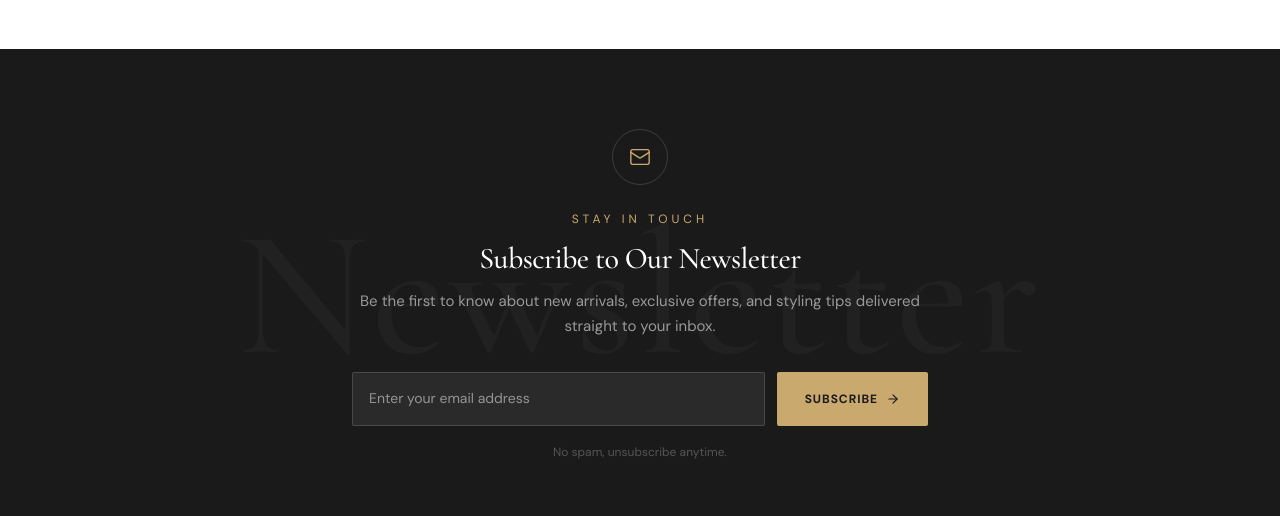
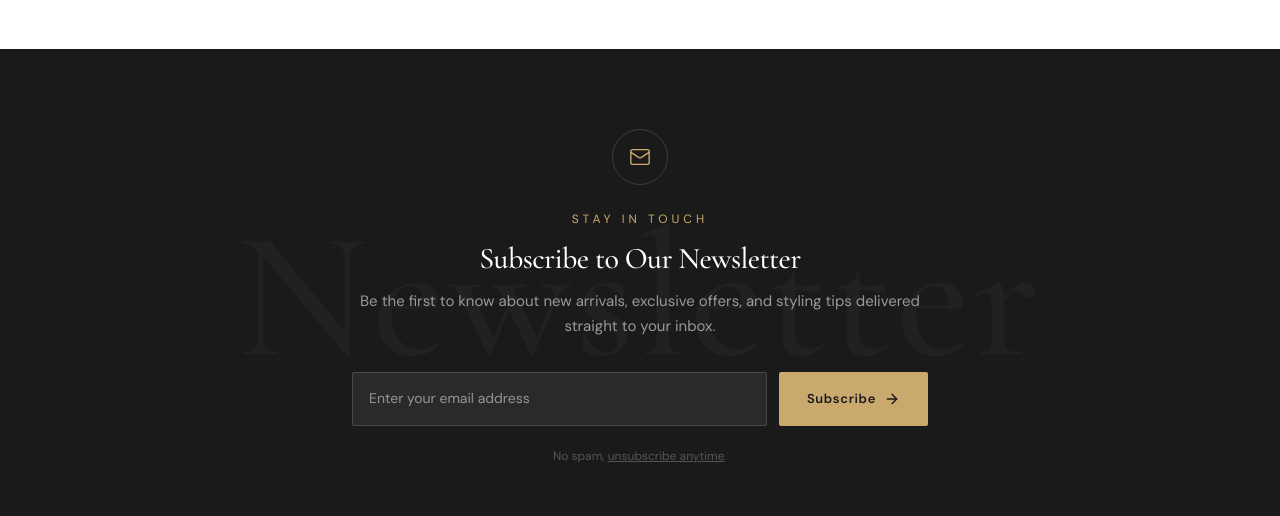
Before and after one commit to Shan-john/alora, a React (Vite) app in the folder alora-frontend/: page / in a window 1280 px wide. Shown: the part 1560-2076 px from the top of the page. Built offline with nearby package versions, Linux system fonts and the light colour scheme; no server answers.

Commit message:
feat: implement newsletter subscription system with API integration and frontend component

```diff
--- a/alora-frontend/src/components/home/Newsletter.jsx
+++ b/alora-frontend/src/components/home/Newsletter.jsx
@@ -1,5 +1,5 @@
 import { useState } from 'react';
-import { motion } from 'framer-motion';
+import { motion, AnimatePresence } from 'framer-motion';
 import { Mail, ArrowRight, CheckCircle } from 'lucide-react';
 import { api } from '../../utils/api';
 import toast from 'react-hot-toast';
@@ -8,6 +8,7 @@ export default function Newsletter() {
   const [email, setEmail] = useState('');
   const [loading, setLoading] = useState(false);
   const [subscribed, setSubscribed] = useState(false);
+  const [isUnsubscribe, setIsUnsubscribe] = useState(false);
 
   const handleSubmit = async (e) => {
     e.preventDefault();
@@ -15,12 +16,18 @@ export default function Newsletter() {
 
     setLoading(true);
     try {
-      await api.subscribe(email.trim());
-      setSubscribed(true);
-      setEmail('');
-      toast.success('Subscribed successfully!');
+      if (isUnsubscribe) {
+        await api.unsubscribe(email.trim());
+        toast.success('Unsubscribed successfully.');
+        setEmail('');
+      } else {
+        await api.subscribe(email.trim());
+        setSubscribed(true);
+        setEmail('');
+        toast.success('Subscribed successfully!');
+      }
     } catch (err) {
-      toast.error(err.message || 'Failed to subscribe. Please try again.');
+      toast.error(err.message || `Failed to ${isUnsubscribe ? 'unsubscribe' : 'subscribe'}. Please try again.`);
     } finally {
       setLoading(false);
     }
@@ -70,20 +77,22 @@ export default function Newsletter() {
             Stay in Touch
           </p>
           <h2
-            className="font-display font-medium"
+            className="font-display font-medium transition-all"
             style={{ fontSize: '30px', color: '#fff', lineHeight: 1.2, marginBottom: '12px' }}
           >
-            Subscribe to Our Newsletter
+            {isUnsubscribe ? 'Unsubscribe from Newsletter' : 'Subscribe to Our Newsletter'}
           </h2>
           <p
-            className="font-body"
+            className="font-body transition-all"
             style={{ fontSize: '15px', color: '#999', lineHeight: 1.7, marginBottom: '32px' }}
           >
-            Be the first to know about new arrivals, exclusive offers, and styling tips delivered straight to your inbox.
+            {isUnsubscribe
+              ? 'We\'re sorry to see you go. Enter your email below to unsubscribe.'
+              : 'Be the first to know about new arrivals, exclusive offers, and styling tips delivered straight to your inbox.'}
           </p>
 
           {/* Form or Success */}
-          {subscribed ? (
+          {subscribed && !isUnsubscribe ? (
             <motion.div
               initial={{ opacity: 0, scale: 0.9 }}
               animate={{ opacity: 1, scale: 1 }}
@@ -124,35 +133,53 @@ export default function Newsletter() {
               <button
                 type="submit"
                 disabled={loading}
-                className="font-body uppercase flex items-center justify-center gap-2 transition-colors hover:opacity-90 disabled:opacity-60"
+                className="font-body flex items-center justify-center gap-2 transition-colors hover:opacity-90 disabled:opacity-60"
                 style={{
                   padding: '14px 28px',
-                  fontSize: '12px',
-                  fontWeight: 700,
-                  letterSpacing: '0.08em',
-                  color: '#1a1a1a',
-                  backgroundColor: '#c9a96e',
-                  border: 'none',
+                  fontSize: '13px',
+                  fontWeight: 600,
+                  letterSpacing: '0.05em',
+                  color: isUnsubscribe ? '#fff' : '#1a1a1a',
+                  backgroundColor: isUnsubscribe ? 'rgba(255,255,255,0.1)' : '#c9a96e',
+                  border: isUnsubscribe ? '1px solid rgba(255,255,255,0.2)' : 'none',
                   borderRadius: '2px',
                   cursor: loading ? 'not-allowed' : 'pointer',
                 }}
               >
-                {loading ? 'Subscribing...' : (
+                {loading ? (isUnsubscribe ? 'Unsubscribing...' : 'Subscribing...') : (
                   <>
-                    Subscribe
-                    <ArrowRight size={14} strokeWidth={2} />
+                    {isUnsubscribe ? 'Confirm Unsubscribe' : 'Subscribe'}
+                    {!isUnsubscribe && <ArrowRight size={16} strokeWidth={2} />}
                   </>
                 )}
               </button>
             </form>
           )}
 
-          <p
-            className="font-body"
-            style={{ fontSize: '12px', color: '#555', marginTop: '16px' }}
+          <div
+            className="font-body text-center"
+            style={{ fontSize: '12px', color: '#555', marginTop: '20px' }}
           >
-            No spam, unsubscribe anytime.
-          </p>
+            {isUnsubscribe ? (
+              <button onClick={() => setIsUnsubscribe(false)} className="hover:text-[#c9a96e] transition-colors underline object-bottom">
+                Wait, I want to stay subscribed
+              </button>
+            ) : (
+              <span>
+                No spam,{' '}
+                <button
+                  type="button"
+                  onClick={() => {
+                    setSubscribed(false);
+                    setIsUnsubscribe(true);
+                  }}
+                  className="hover:text-[#c9a96e] transition-colors underline"
+                >
+                  unsubscribe anytime
+                </button>.
+              </span>
+            )}
+          </div>
         </motion.div>
       </div>
     </section>
--- a/alora-frontend/src/pages/Collections.jsx
+++ b/alora-frontend/src/pages/Collections.jsx
@@ -63,7 +63,12 @@ export default function Collections() {
   const collections = useMemo(() => {
     if (categories.length === 0) return fallbackCollections;
 
-    return categories.map((category, index) => {
+    return categories
+      .filter((cat) => {
+        const s = (typeof cat === 'string' ? cat : cat.slug || '').toLowerCase();
+        return s !== 'gift-sets';
+      })
+      .map((category, index) => {
       if (typeof category === 'string') {
         const slug = slugify(category);
         return {
--- a/alora-frontend/src/utils/api.js
+++ b/alora-frontend/src/utils/api.js
@@ -72,6 +72,10 @@ export const api = {
   getSettings: () => apiRequest('/api/settings'),
   trackOrder: (orderId) => apiRequest(`/api/orders/track/${orderId}`),
   subscribe: (email) => apiRequest('/api/newsletter/subscribe', {
+    method: 'POST',
+    body: JSON.stringify({ email }),
+  }),
+  unsubscribe: (email) => apiRequest('/api/newsletter/unsubscribe', {
     method: 'POST',
     body: JSON.stringify({ email }),
   }),
```
Also changed, not shown: 1 other file (tests, documents, lock files or other folders).
